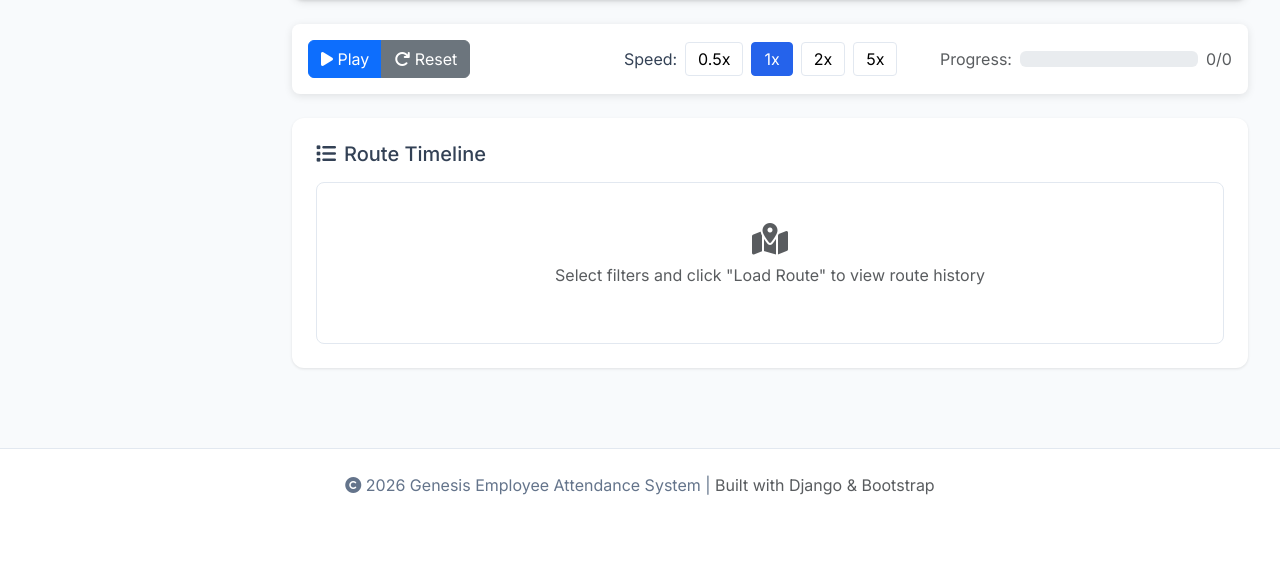
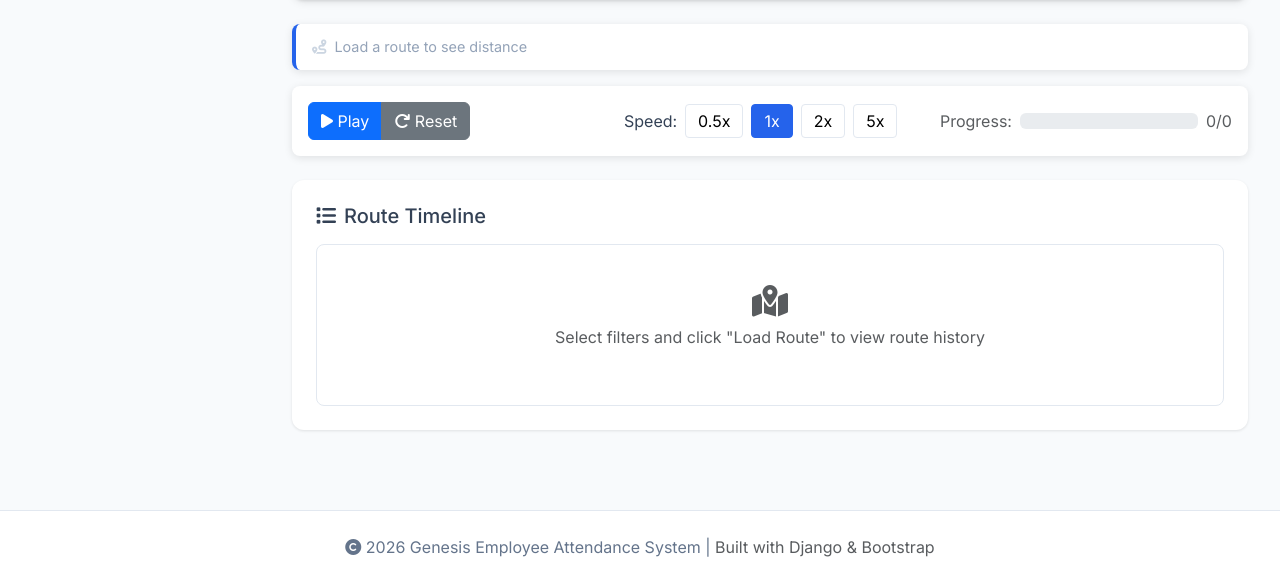
Before and after one commit to gtlfilesbd-droid/Attendance-System, a Django app: page /dashboard/route-history/ in a window 1280 px wide. Shown: the part 868-1451 px from the top of the page. Before the commit the page ends 1363 px from the top, so only its background shows below. Run offline with Django 4.2, Linux system fonts and the light colour scheme; the visitor is signed in with stand-in values (Sample User, id 1); data that the repository does not hold is empty; parts of the project's set-up code (start-up, migrations or seed data) failed here and were passed over.

Commit message:
Distance calculation in web

```diff
--- a/Genesis_Employee_Attendance/templates/dashboard/live_tracking.html
+++ b/Genesis_Employee_Attendance/templates/dashboard/live_tracking.html
@@ -241,7 +241,7 @@
         const marker = mapTracker.markers[employeeId];
         if (marker && mapTracker.map) {
             const latLng = marker.getLatLng();
-            mapTracker.map.setView([latLng.lat, latLng.lng], 16);
+            mapTracker.map.setView([latLng.lat, latLng.lng], 19);
             marker.openPopup();
         }
     }
--- a/Genesis_Employee_Attendance/templates/dashboard/route_history.html
+++ b/Genesis_Employee_Attendance/templates/dashboard/route_history.html
@@ -126,6 +126,63 @@
         color: white;
         border-color: var(--primary);
     }
+
+    .route-summary-card {
+        background: white;
+        padding: 0.75rem 1rem;
+        border-radius: 8px;
+        box-shadow: 0 2px 8px rgba(0,0,0,0.1);
+        border-left: 4px solid var(--primary, #2563eb);
+        display: flex;
+        flex-wrap: wrap;
+        align-items: center;
+        gap: 1rem;
+    }
+    .route-summary-card #routeSummary {
+        display: flex;
+        flex-wrap: wrap;
+        align-items: center;
+        gap: 1rem;
+        width: 100%;
+    }
+    .route-summary-distance {
+        display: inline-flex;
+        align-items: center;
+        gap: 0.5rem;
+        font-size: 1.1rem;
+        font-weight: 600;
+        color: var(--dark, #1e293b);
+    }
+    .route-summary-distance .route-summary-icon {
+        display: inline-flex;
+        align-items: center;
+        justify-content: center;
+        width: 2rem;
+        height: 2rem;
+        border-radius: 8px;
+        background: rgba(37, 99, 235, 0.1);
+        color: var(--primary, #2563eb);
+    }
+    .route-summary-range {
+        display: inline-flex;
+        align-items: center;
+        gap: 0.4rem;
+        font-size: 0.9rem;
+        color: #64748b;
+    }
+    .route-summary-range .route-summary-range-icon {
+        color: #94a3b8;
+    }
+    .route-summary-placeholder {
+        color: #94a3b8;
+        font-size: 0.9rem;
+        display: inline-flex;
+        align-items: center;
+        gap: 0.5rem;
+    }
+    .route-summary-placeholder i {
+        color: #cbd5e1;
+    }
 </style>
 {% endblock %}
 
@@ -177,6 +234,17 @@
     <div class="col-12">
         <div class="stat-card p-0">
             <div id="routeMap"></div>
+        </div>
+    </div>
+</div>
+
+<!-- Route summary: distance and time range (shown when route is loaded) -->
+<div class="row mb-3" id="routeSummaryRow">
+    <div class="col-12">
+        <div class="route-summary-card">
+            <div id="routeSummary">
+                <span class="route-summary-placeholder"><i class="fas fa-route"></i>Load a route to see distance</span>
+            </div>
         </div>
     </div>
 </div>
@@ -346,11 +414,8 @@
                 routeData = routeDataResponse.locations;
                 displayRoute();
                 updateTimeline();
-
-                // Display route stats if available
-                if (routeDataResponse.total_distance_km) {
-                    console.log('Route distance:', routeDataResponse.total_distance_km, 'km');
-                }
+                const km = routeDataResponse.total_distance_km ?? 0;
+                updateRouteSummary(km, startTime, endTime);
             } else {
                 showAlert('No route data found for the selected criteria.', 'info');
                 clearRoute();
@@ -365,7 +430,25 @@
             if (timeline) {
                 mapTracker.hideLoading('routeTimeline', '<div class="text-center py-4 text-muted">Error loading route</div>');
             }
+            clearRouteSummary();
         }
+    }
+
+    function updateRouteSummary(km, startTimeVal, endTimeVal) {
+        const el = document.getElementById('routeSummary');
+        if (!el) return;
+        const distanceLabel = (km != null && km !== '') ? `Distance: ${Number(km).toFixed(2)} km` : 'Distance: —';
+        const startStr = (startTimeVal && startTimeVal.trim()) ? startTimeVal.trim() : '00:00';
+        const endStr = (endTimeVal && endTimeVal.trim()) ? endTimeVal.trim() : '23:59';
+        const rangeStr = (!startTimeVal && !endTimeVal) ? 'Full day (00:00 – 23:59)' : `Between ${startStr} and ${endStr}`;
+        el.innerHTML = '<span class="route-summary-distance"><span class="route-summary-icon"><i class="fas fa-route"></i></span>' + distanceLabel + '</span>' +
+            '<span class="route-summary-range"><i class="fas fa-clock route-summary-range-icon"></i>' + rangeStr + '</span>';
+    }
+
+    function clearRouteSummary() {
+        const el = document.getElementById('routeSummary');
+        if (!el) return;
+        el.innerHTML = '<span class="route-summary-placeholder"><i class="fas fa-route"></i>Load a route to see distance</span>';
     }
 
     // Display route on map
@@ -479,6 +562,7 @@
             mapTracker.routeMarkers = [];
         }
         routeData = [];
+        clearRouteSummary();
     }
 
     // Toggle playback
```
